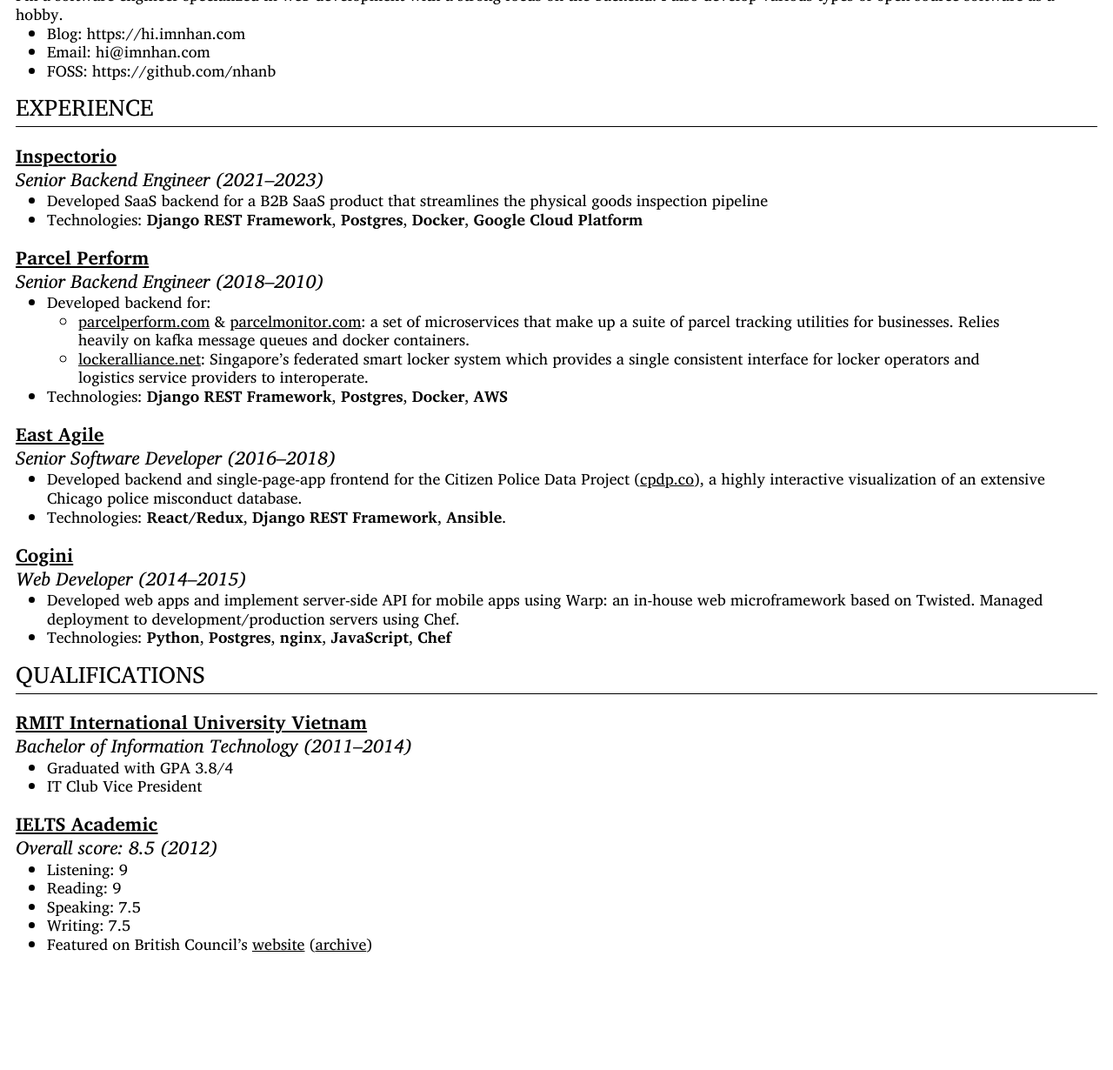
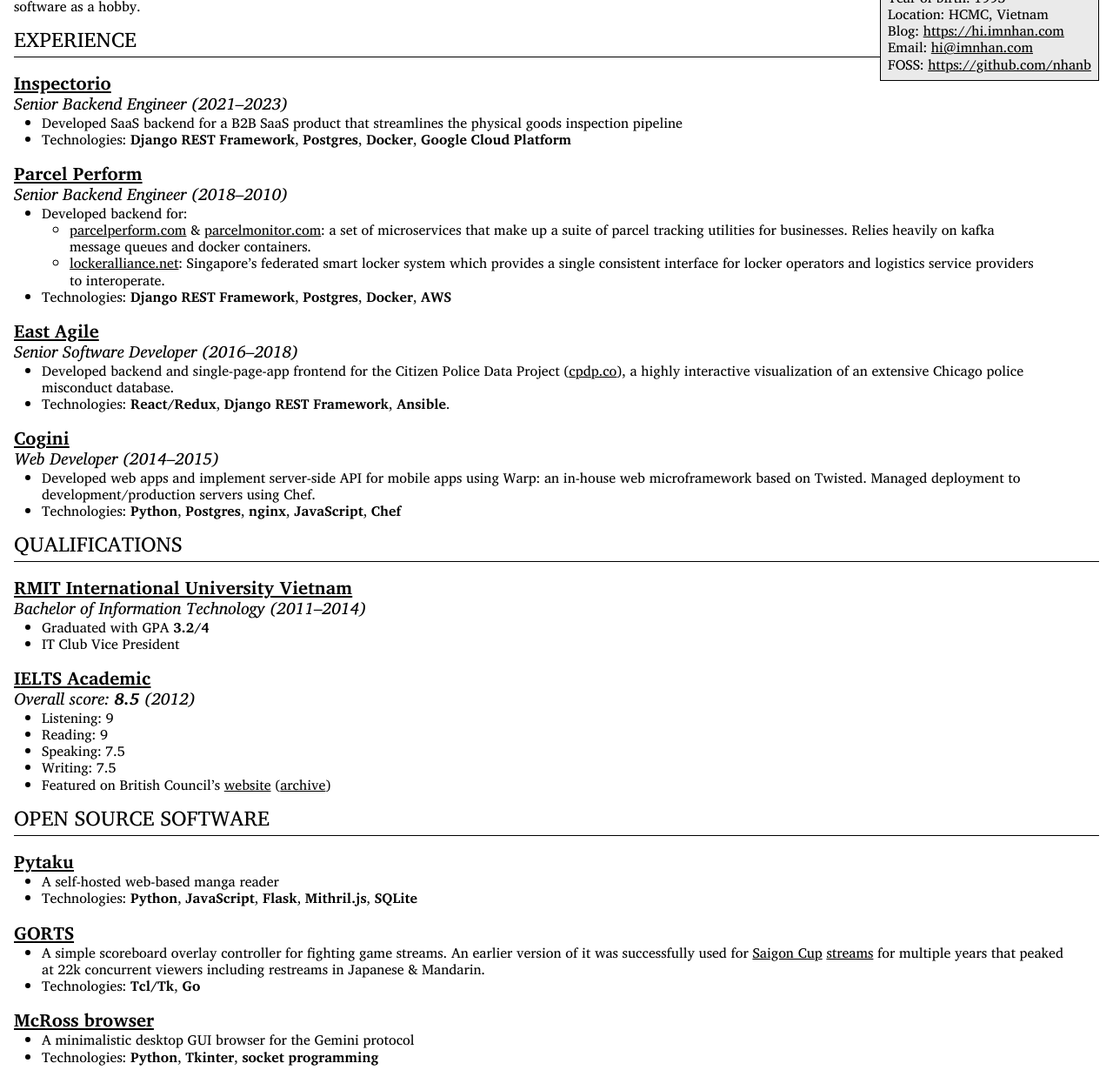
Before and after one commit to nhanb/cv.imnhan.com, a plain HTML site: page index.html in a window 1280 px wide. Shown: the part 68-1298 px from the top of the page at 87% size. Before the commit the page ends 1170 px from the top, so only its background shows below. Drawn offline with Linux system fonts and the light colour scheme.

Commit message:
add FOSS projects; some style tweaks

```diff
--- a/index.html
+++ b/index.html
@@ -28,14 +28,19 @@
 <header id="title-block-header">
 <h1 class="title">Bùi Thành Nhân</h1>
 </header>
+<ul>
+<li>Year of birth: 1993</li>
+<li>Location: HCMC, Vietnam</li>
+<li>Blog: <a href="https://hi.imnhan.com"
+class="uri">https://hi.imnhan.com</a></li>
+<li>Email: <a href="mailto:hi@imnhan.com"
+class="email">hi@imnhan.com</a></li>
+<li>FOSS: <a href="https://github.com/nhanb"
+class="uri">https://github.com/nhanb</a></li>
+</ul>
 <p>I’m a software engineer specialized in web development with a strong
 focus on the backend. I also develop various types of open source
 software as a hobby.</p>
-<ul>
-<li>Blog: https://hi.imnhan.com</li>
-<li>Email: hi@imnhan.com</li>
-<li>FOSS: https://github.com/nhanb</li>
-</ul>
 <section id="experience" class="level2">
 <h2>Experience</h2>
 <section id="inspectorioinsp" class="level3">
@@ -112,7 +117,7 @@ Vietnam</a></h3>
 class="level4">
 <h4>Bachelor of Information Technology (2011–2014)</h4>
 <ul>
-<li>Graduated with GPA 3.8/4</li>
+<li>Graduated with GPA <strong>3.2/4</strong></li>
 <li>IT Club Vice President</li>
 </ul>
 </section>
@@ -120,7 +125,7 @@ class="level4">
 <section id="ielts-academicielts" class="level3">
 <h3><a href="https://www.ielts.org/">IELTS Academic</a></h3>
 <section id="overall-score-8.5-2012" class="level4">
-<h4>Overall score: 8.5 (2012)</h4>
+<h4>Overall score: <strong>8.5</strong> (2012)</h4>
 <ul>
 <li>Listening: 9</li>
 <li>Reading: 9</li>
@@ -133,5 +138,37 @@ href="https://web.archive.org/web/20230628172630/https://www.britishcouncil.vn/h
 </section>
 </section>
 </section>
+<section id="open-source-software" class="level2">
+<h2>Open Source Software</h2>
+<section id="pytakuptk" class="level3">
+<h3><a href="https://github.com/nhanb/pytaku">Pytaku</a></h3>
+<ul>
+<li>A self-hosted web-based manga reader</li>
+<li>Technologies: <strong>Python</strong>, <strong>JavaScript</strong>,
+<strong>Flask</strong>, <strong>Mithril.js</strong>,
+<strong>SQLite</strong></li>
+</ul>
+</section>
+<section id="gortsgorts" class="level3">
+<h3><a href="https://github.com/nhanb/gorts">GORTS</a></h3>
+<ul>
+<li>A simple scoreboard overlay controller for fighting game streams. An
+earlier version of it was successfully used for <a
+href="https://sgc19.saigonfgc.com/en/">Saigon Cup</a> <a
+href="https://www.youtube.com/watch?v=9HwrXVi9Qa8&amp;list=PLYSOEx17rT__sUi-xnf5PVrmtfd7IFi_l">streams</a>
+for multiple years that peaked at 22k concurrent viewers including
+restreams in Japanese &amp; Mandarin.</li>
+<li>Technologies: <strong>Tcl/Tk</strong>, <strong>Go</strong></li>
+</ul>
+</section>
+<section id="mcross-browsermcr" class="level3">
+<h3><a href="https://sr.ht/~nhanb/mcross/">McRoss browser</a></h3>
+<ul>
+<li>A minimalistic desktop GUI browser for the Gemini protocol</li>
+<li>Technologies: <strong>Python</strong>, <strong>Tkinter</strong>,
+<strong>socket programming</strong></li>
+</ul>
+</section>
+</section>
 </body>
 </html>
--- a/style.css
+++ b/style.css
@@ -1,6 +1,5 @@
 html {
   font-family: "Charis SIL", sans-serif;
-  font-size: 18px;
 }
 
 * {
@@ -25,6 +24,19 @@ a {
   color: inherit;
 }
 
+header + ul {
+  list-style: none outside none;
+  float: right;
+  background-color: #eaeaea;
+  border: 1px solid black;
+  padding: 0.5rem;
+  margin-left: 0.5rem;
+}
+header + ul li {
+  margin: 0;
+  padding: 0;
+}
+
 h1 {
   /* name */
   font-size: 1.6rem;
@@ -41,11 +53,10 @@ h2 {
 
 h3 {
   /* company */
-  font-size: 1.2rem;
-  line-height: 1.2rem;
+  font-size: 1.3rem;
+  line-height: 1.3rem;
   padding: 0.2rem 0;
   margin-top: 1rem;
-  display: inline-block;
 }
 
 h4 {
```
Also changed, not shown: 1 other file.
